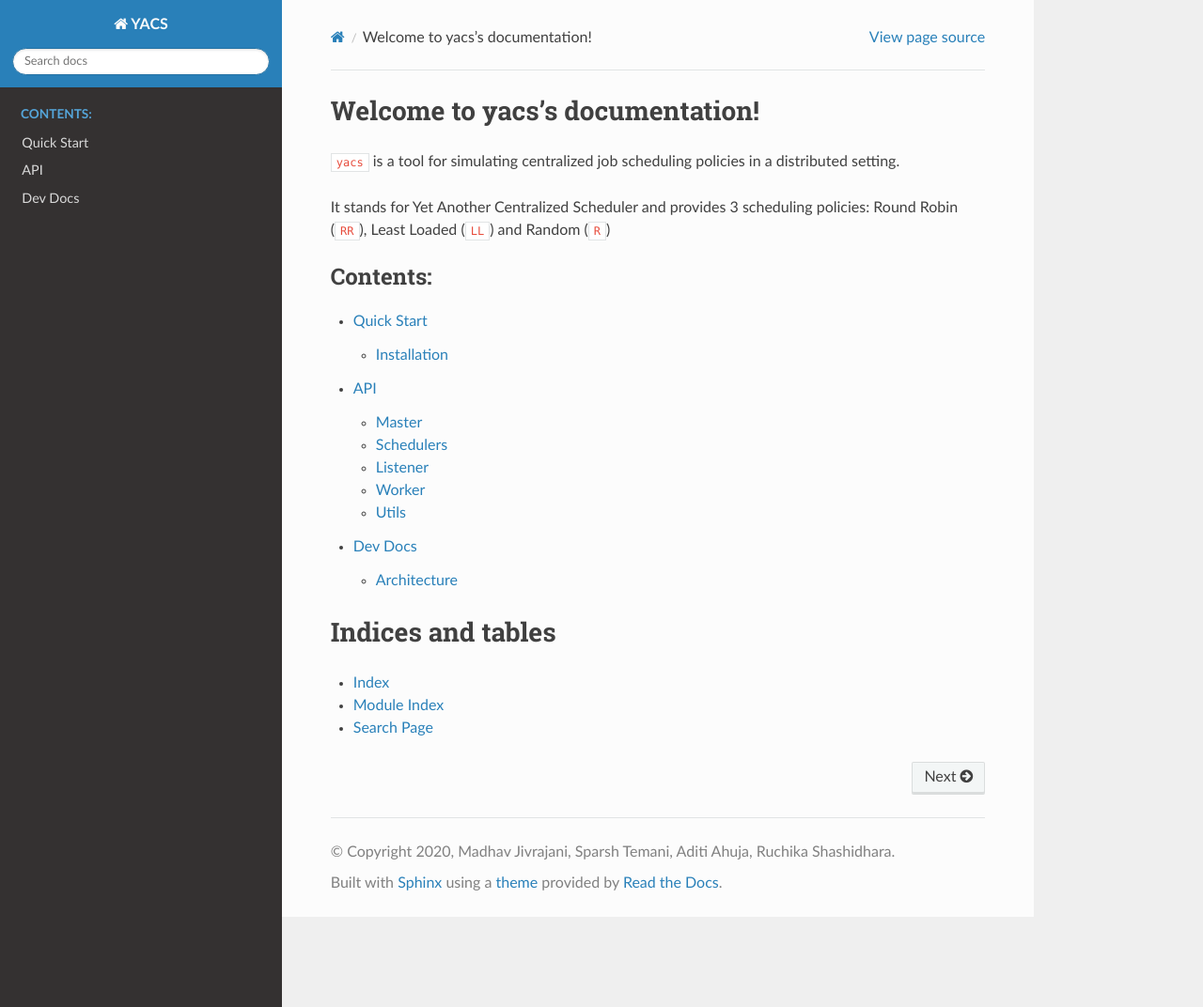
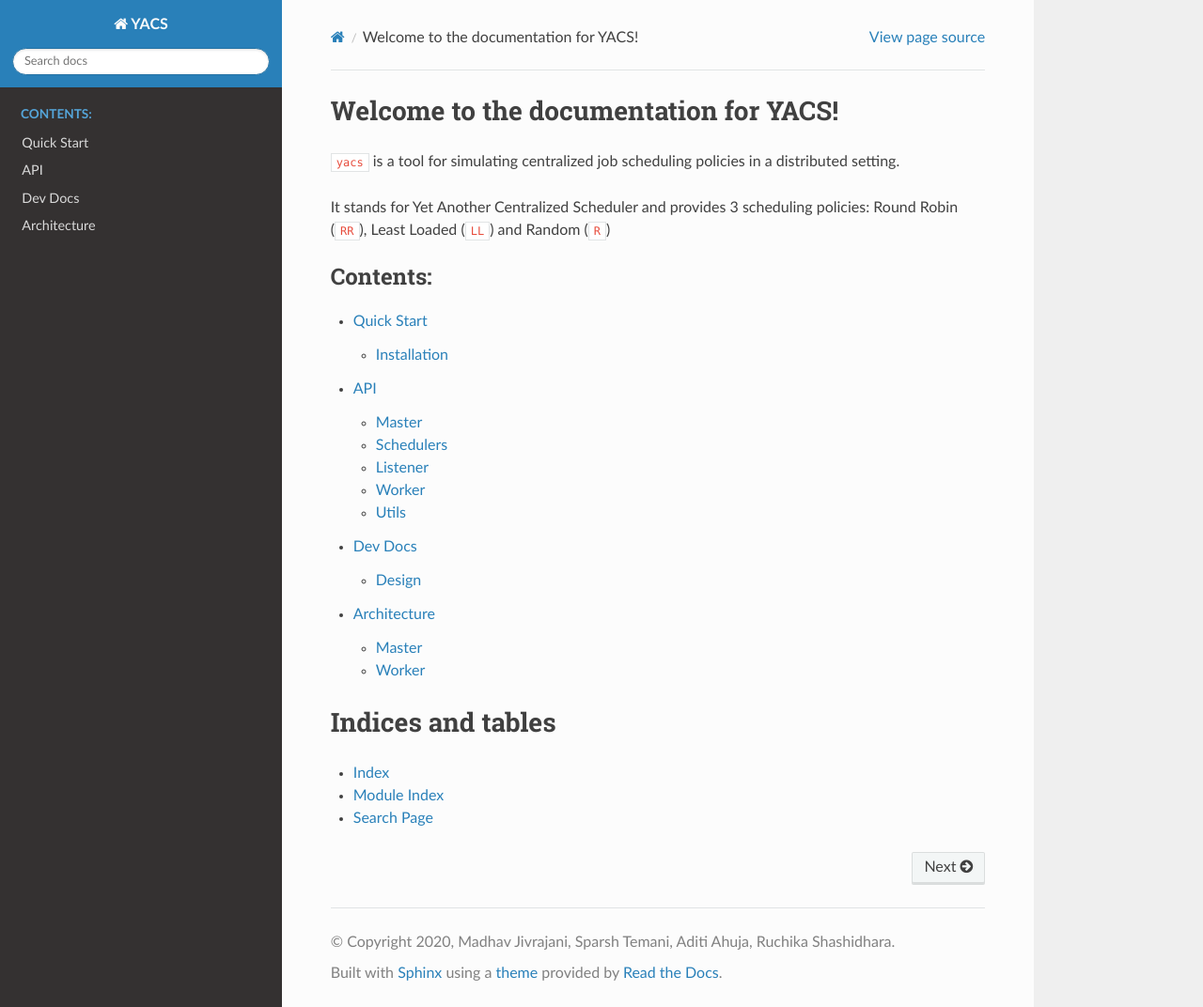
Before and after one commit to MadhavJivrajani/YACS, a Sphinx documentation site: the page built from docs/index.rst, in a window 1280 px wide and 1072 px high. Shown: the whole window at 94% size. Built offline with Sphinx 7.4.7 and the Read the Docs theme 2.0.0, drawn with Linux system fonts in a browser that asks for light colours.

Commit message:
update docs with architecture and correct typo in readme

```diff
--- a/docs/dev.rst
+++ b/docs/dev.rst
@@ -3,8 +3,8 @@
 Dev Docs
 ^^^^^^^^
 
-Architecture
-============
+Design
+======
 
 Terminologies
 -------------
@@ -88,6 +88,8 @@ Implementation
 	1. When a new job request arrives at the ``Master``.
 	2. When a ``Worker`` sends an update on a task.
 
+For the architecture, please see :ref:`master_arch`.
+
 .. _worker:
 
 Worker
@@ -109,3 +111,5 @@ Implementation
 	1. Spawn a thread to listen for incoming tasks from the ``Master``
 	2. Spawn a thread to simulate execution of tasks on the ``Worker``
 	3. Spawn a thread to poll the completed queue. Items taken out of this queue are then part of the completion update sent to the master.
+
+For the architecture, please see :ref:`worker_arch`.
--- a/docs/index.rst
+++ b/docs/index.rst
@@ -1,5 +1,5 @@
-Welcome to yacs's documentation!
-================================
+Welcome to the documentation for YACS!
+======================================
 ``yacs`` is a tool for simulating centralized job scheduling policies in a distributed
 setting.
 
@@ -12,6 +12,7 @@ It stands for Yet Another Centralized Scheduler and provides 3 scheduling polici
 	quickstart
 	api
 	dev
+	architecture
 
 Indices and tables
 ==================
```
Also changed, not shown: README.md (+1 -3 lines), docs/architecture.rst (added, +20 -0 lines).
